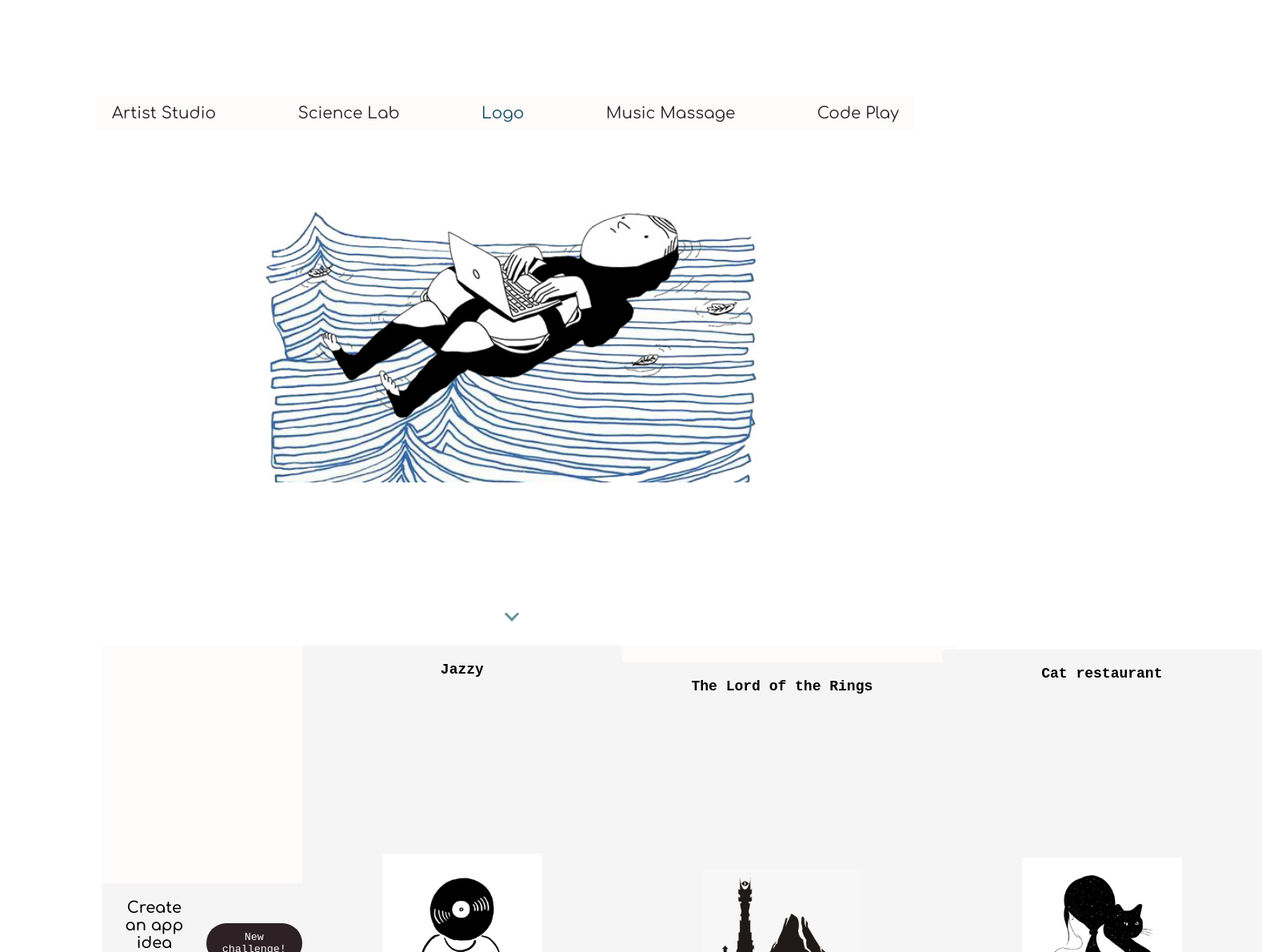
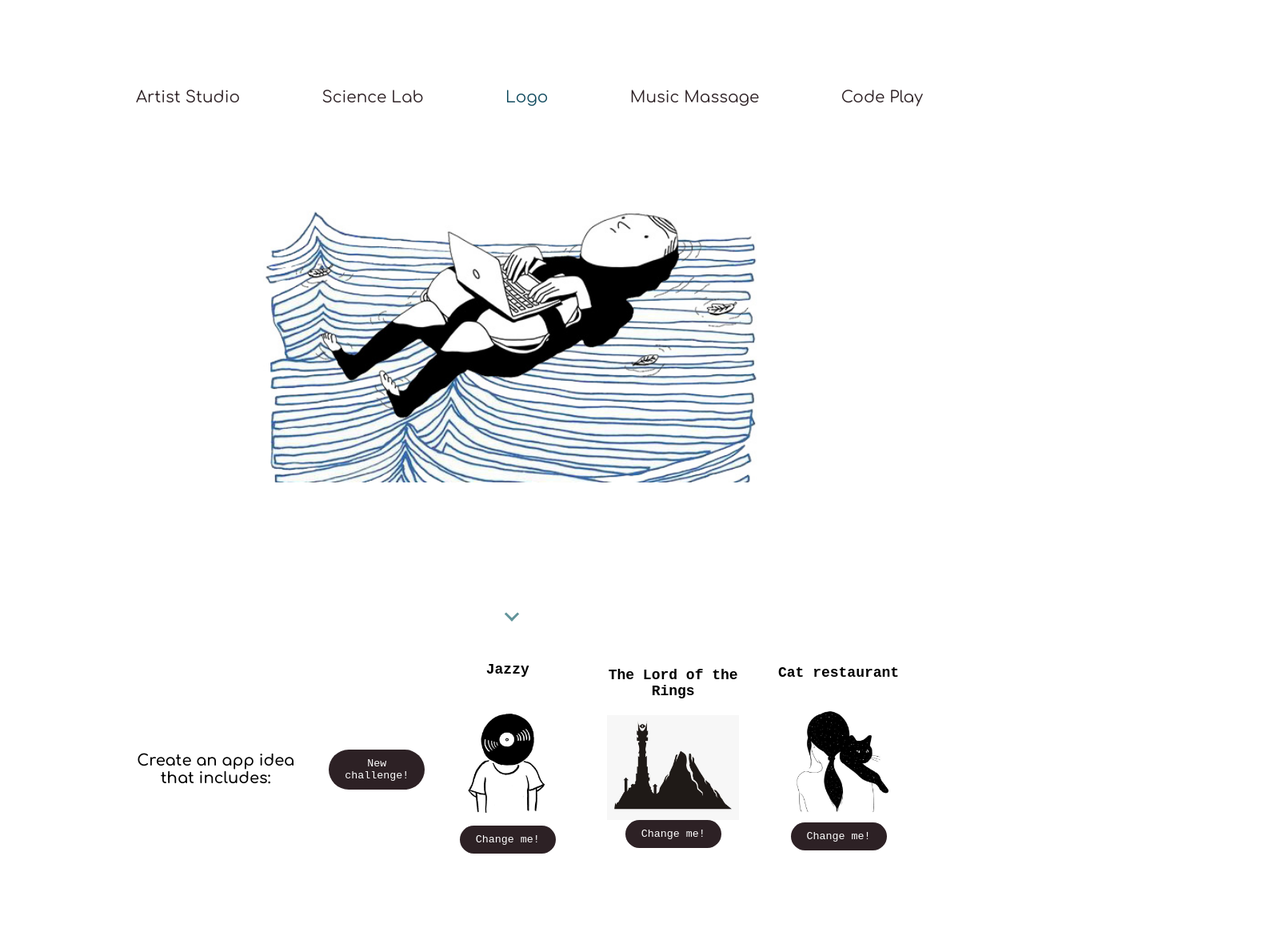
Before and after one commit to leep1000/Lee_Fujitsu, a React (Create React App) app in the folder artology/: page / in a window 1280 px wide. Shown: the top 1190 px of the page at 80% size, 1578 px wide, since content can reach past the window. Built offline with nearby package versions, Linux system fonts and the light colour scheme; a web font is replaced by a local one.

Commit message:
style updated 2

```diff
--- a/artology/src/App.css
+++ b/artology/src/App.css
@@ -2,7 +2,7 @@
 @import url('https://fonts.googleapis.com/css2?family=Comfortaa:wght@300;400;500;600&display=swap');
 
 :root {
-    --white: #FEFBFB;
+    --white: #FFFFFF;
     --black: #2D2125;
     --pink: #EE6A50;
     --blue: #114B5F;
@@ -13,11 +13,11 @@
 
 .App {
   text-align: center;
+  background-color: var(--white);
 }
 
 .App-header {
   background-color: var(--white);
-
   display: flex;
   flex-direction: column;
   align-items: center;
@@ -40,3 +40,21 @@
   padding: 0 0 50px 0;
   background-color: var(--white);
 }
+
+/* section {
+  background-color: var(--white);
+  margin: 3em auto;
+  max-width: 1200px;
+}
+
+.question-container {
+  background-color: var(--white);
+  padding: 1em;
+  margin-bottom: 1em;
+}
+
+.item-container {
+  background-color: var(--white);
+  padding: 1em;
+  margin-top: 1em;
+} */
--- a/artology/src/App.js
+++ b/artology/src/App.js
@@ -104,11 +104,12 @@ function App() {
           aria-label="artist-studio"
           className="item-container"
         >
+        <div className="question-container">
           <RandomQuestion
             question={question}
             getRandomQuestion={() => getRandomQuestion(questions)}
           />
-
+          </div>
           <div className="item-container">
             <RandomItem
               item={item1}
--- a/artology/src/components/FrontImage/FrontImage.css
+++ b/artology/src/components/FrontImage/FrontImage.css
@@ -1,4 +1,7 @@
-img {
+img[name="frontimage"] {
     margin: 200px;
-
-}
+    width: 50%;
+    max-width: 1000px;
+    margin-top: 200px;
+    height: auto;
+  }
--- a/artology/src/components/FrontImage/FrontImage.js
+++ b/artology/src/components/FrontImage/FrontImage.js
@@ -6,7 +6,7 @@ import frontpage from "./frontpage.jpg";
 function FrontImage() {
   return (
     <div>
-      <img src={frontpage} alt="Swimming Guy"/>
+      <img name="frontimage" src={frontpage} alt="Swimming Guy"/>
     </div>
   );
 }
--- a/artology/src/components/Navbar/Navbar.css
+++ b/artology/src/components/Navbar/Navbar.css
@@ -13,7 +13,9 @@
   }
 
 .nav-bar {
-  margin: 120px;
+  margin-left: 150px;
+  padding-top: 100px;
+  padding-bottom: 30px;
   background-color: var(--white);
   color: var(--black);
   font-family: var(--font1);
--- a/artology/src/components/RandomItem/RandomItem.css
+++ b/artology/src/components/RandomItem/RandomItem.css
@@ -2,7 +2,7 @@
 @import url('https://fonts.googleapis.com/css2?family=Comfortaa:wght@300;400;500;600&display=swap');
 
 :root {
-    --white: #FEFBFB;
+    --white: #FFFFFF;
     --black: #2D2125;
     --pink: #EE6A50;
     --blue: #114B5F;
@@ -21,12 +21,12 @@
   width: 100%;
   margin: 0 auto;
   padding: 0 0 50px 0;
-  background-color: #f5f5f5;
+  background-color: var(--white);
 }
 
 img {
-  width: 50%;
-  height: 50%;
+  width: 80%;
+  height: 80%;
   object-fit: contain;
 }
 
@@ -44,3 +44,7 @@ button {
 button:hover {
   background-color: var(--pink);
 }
+
+.random-item-section {
+  background-color: var(--white);
+}
--- a/artology/src/components/RandomQuestion/RandomQuestion.css
+++ b/artology/src/components/RandomQuestion/RandomQuestion.css
@@ -2,7 +2,7 @@
 @import url('https://fonts.googleapis.com/css2?family=Comfortaa:wght@300;400;500;600&display=swap');
 
 :root {
-    --white: #FEFBFB;
+    --white: #FFFFFF;
     --black: #2D2125;
     --pink: #EE6A50;
     --blue: #114B5F;
@@ -22,7 +22,7 @@
     width: 100%;
     margin: 0 auto;
     padding: 0 0 50px 0;
-    background-color: #f5f5f5;
+    background-color: var(--white)
   }
 
   button[name="get-new-challenge-button"]:hover {
```
